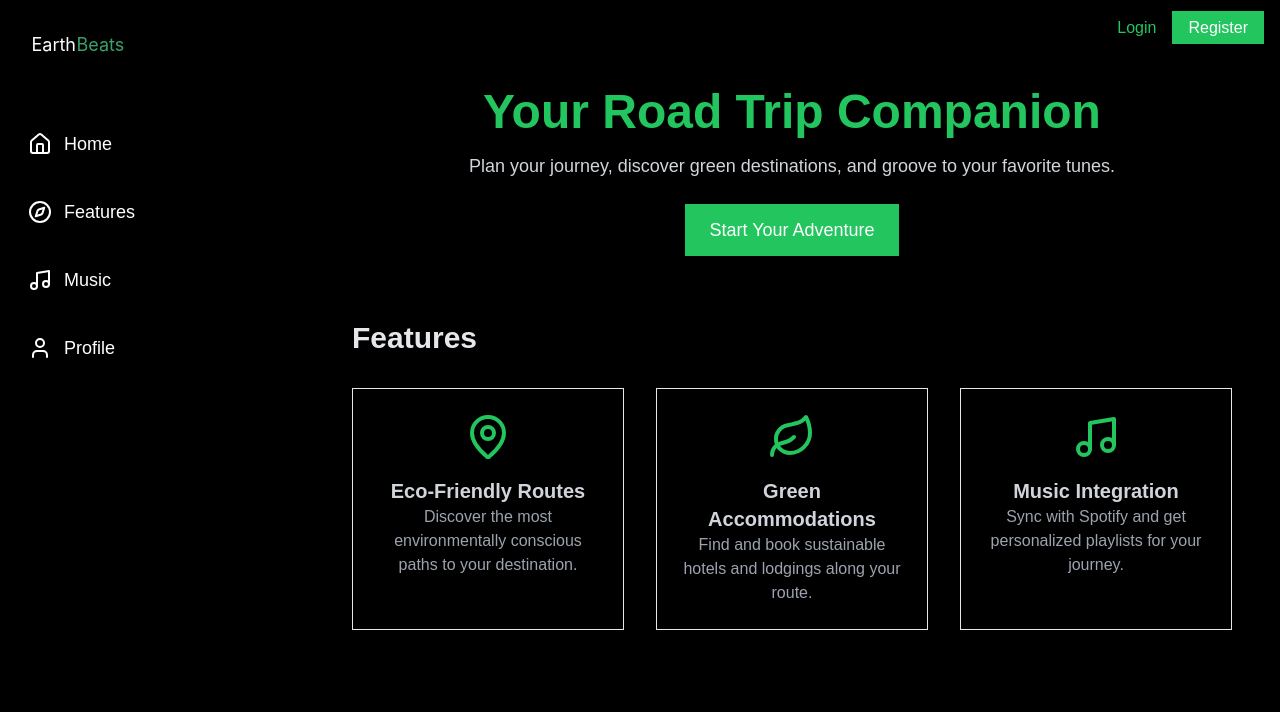
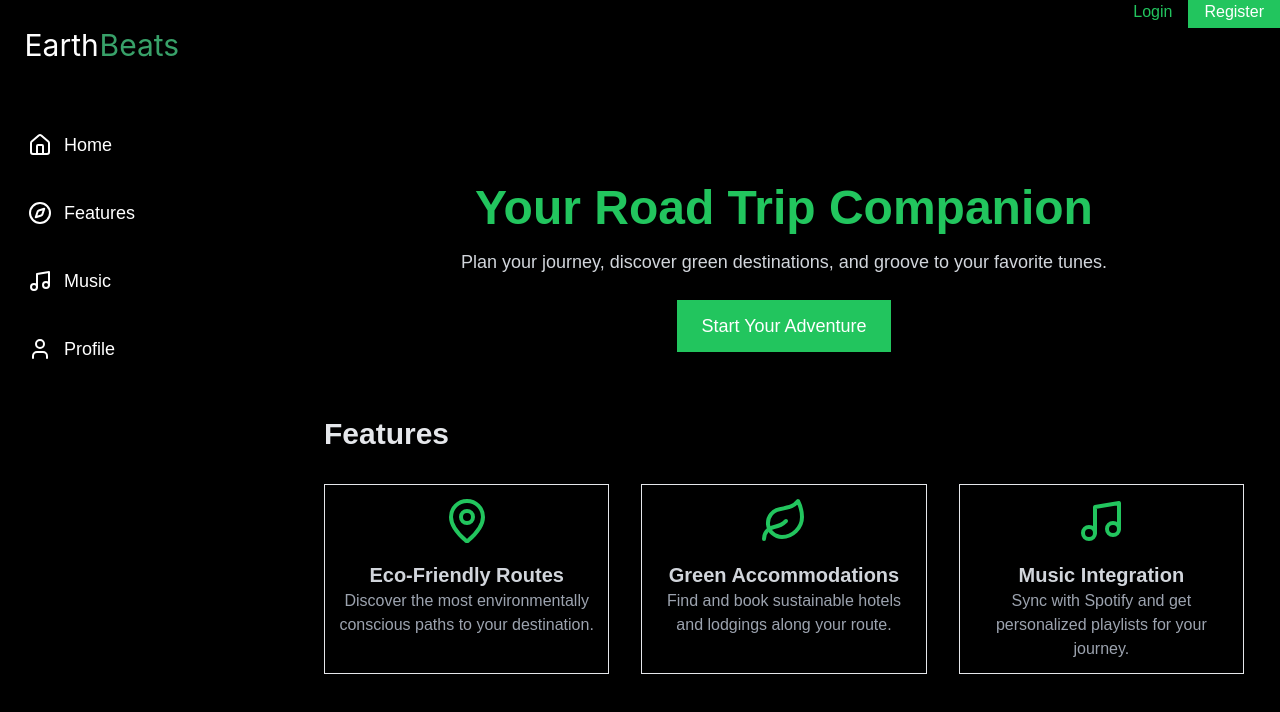
Before and after one commit to SonNguyen25/hackbeanpot-2025, a Next.js app: page / in a window 1280 px wide. Shown: the top 712 px of the page. Built offline with nearby package versions, Linux system fonts and the light colour scheme.

Commit message:
Finish Homepage

```diff
--- a/src/app/components/Navbar.js
+++ b/src/app/components/Navbar.js
@@ -17,8 +17,8 @@ export default function Sidebar() {
         animate={{ x: 0 }}
         className="bg-black hidden md:flex flex-col h-screen bg-primary text-white shadow-lg fixed left-0 top-0"
       >
-        <div className="p-6 flex flex-col items-center">
-          <Image src="/logo.svg" alt="RoadTrip Companion" width={150} height={50} />
+        <div className="p-3 flex flex-col items-center">
+          <Image src="/logo.svg" alt="RoadTrip Companion" width={250} height={50} />
         </div>
 
         <nav className="flex flex-col mt-8 space-y-4 px-4">
--- a/src/app/page.js
+++ b/src/app/page.js
@@ -11,7 +11,7 @@ import { useRouter } from "next/navigation";
 
 function NavBar() {
   return (
-    <div className="fixed top-0 right-0 bg-black shadow-md p-4 flex justify-end">
+    <div className="fixed top-0 right-0 bg-black shadow-md flex justify-end">
       <div className="space-x-4">
         <Link href="/login" className="text-green-500 hover:text-white transition-colors">Login</Link>
         <Link href="/register" className="bg-green-500 text-white px-4 py-2 rounded-md hover:bg-green-600 transition-colors">Register</Link>
@@ -22,7 +22,7 @@ function NavBar() {
 
 function HomeContent() {
   return (
-    <div className="ml-64 pt-16 p-6">
+    <div className="ml-60 pt-40 p-3">
       <section className="text-center">
         <h1 className="text-5xl font-bold text-green-500">Your Road Trip Companion</h1>
         <p className="text-lg text-gray-300 mt-4">Plan your journey, discover green destinations, and groove to your favorite tunes.</p>
@@ -42,7 +42,7 @@ function HomeContent() {
 
 function FeatureCard({ title, description, icon }) {
   return (
-    <div className="bg-black border shadow-md p-6 rounded-lg text-center">
+    <div className="bg-black border shadow-md p-3 rounded-lg text-center">
       <div className="mb-4 flex justify-center">{icon}</div>
       <h3 className="text-xl font-semibold text-gray-300">{title}</h3>
       <p className="text-gray-400">{description}</p>
```
